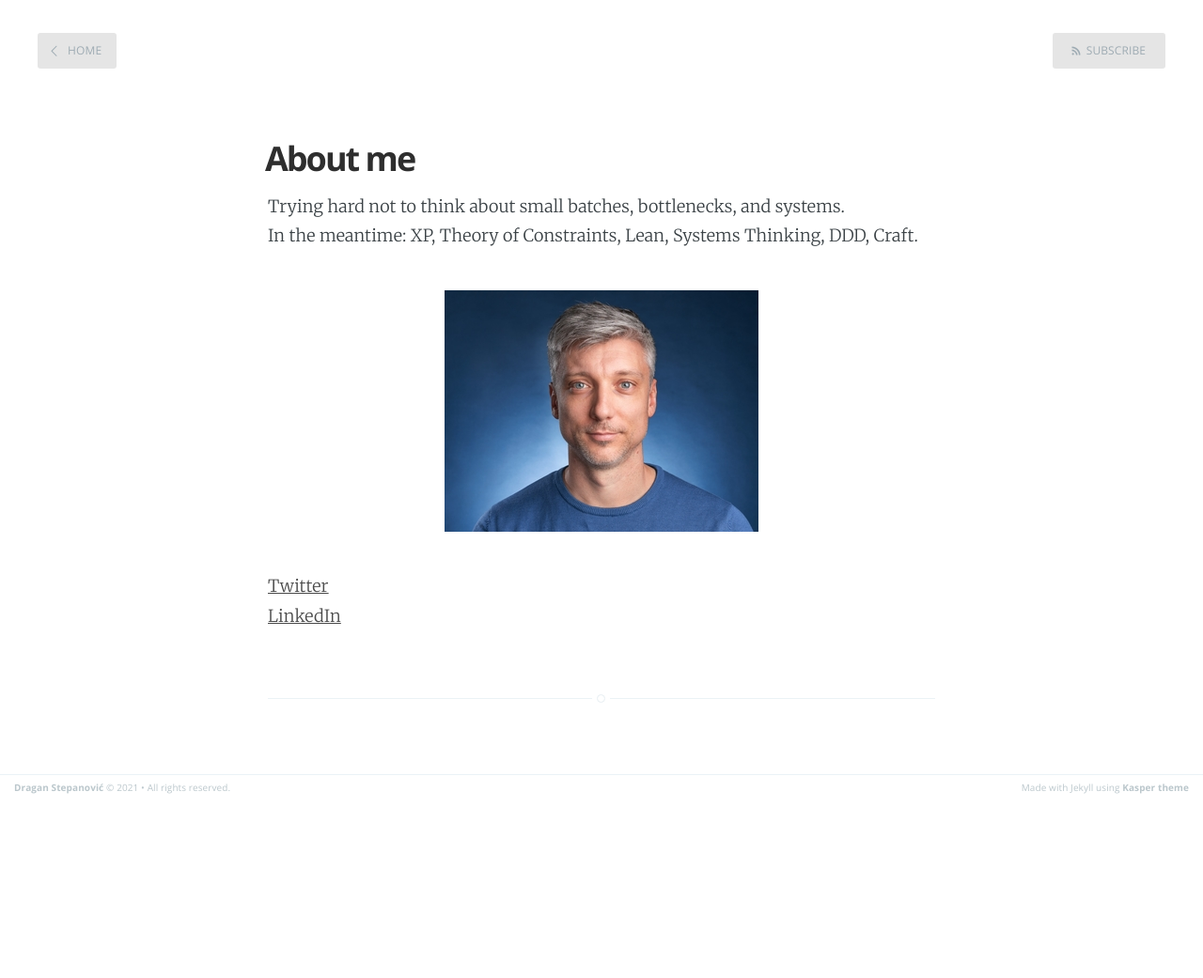
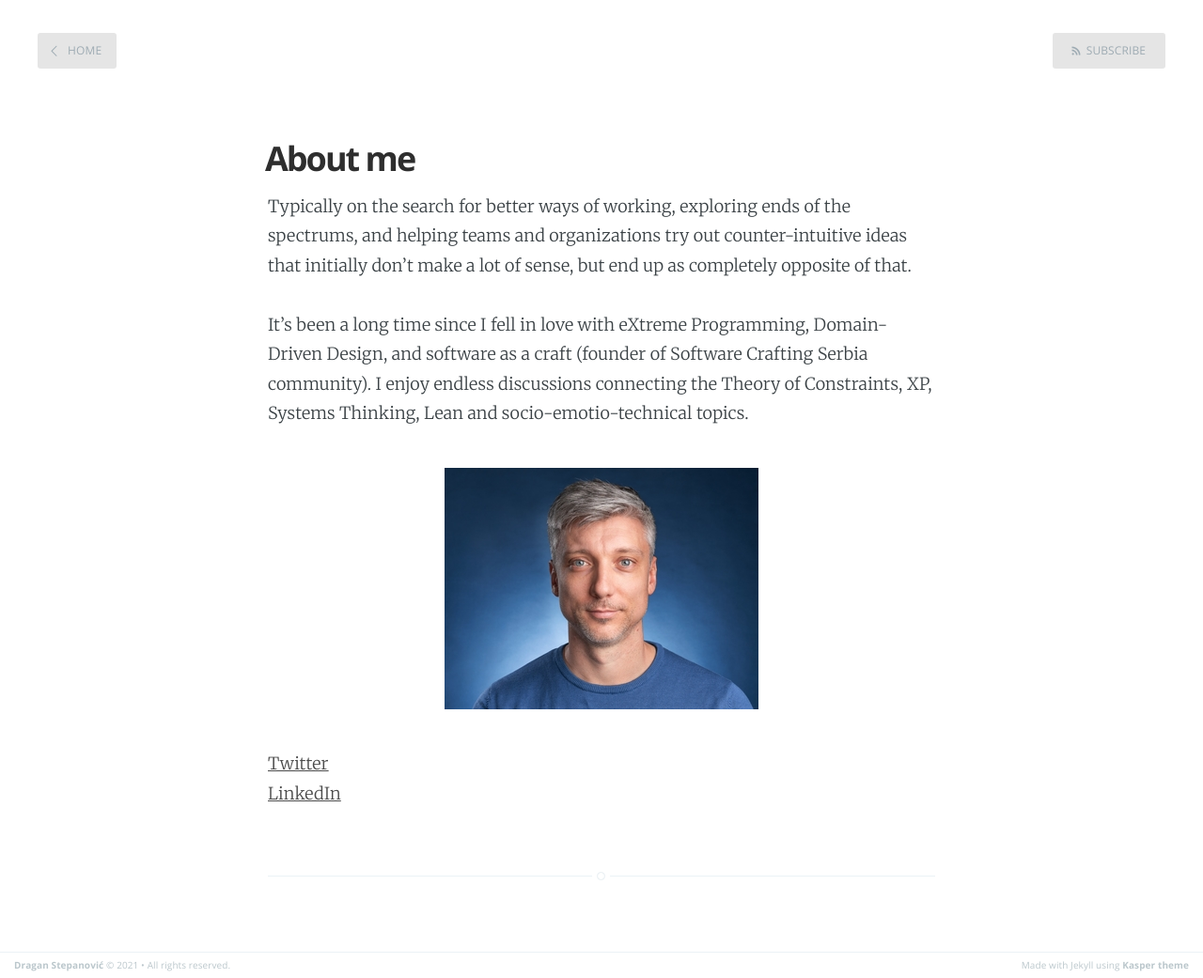
Before and after one commit to dragan-stepanovic/dragan-stepanovic.github.io, a Jekyll site: the page built from about.md, in a window 1280 px wide. Shown: the whole page at 94% size. Built offline with Jekyll 4.4.1, drawn with Linux system fonts in a browser that asks for light colours; before the commit the page ends 900 px from its top, so only the background shows below that.

Commit message:
Update about.md

```diff
--- a/about.md
+++ b/about.md
@@ -3,8 +3,10 @@ layout: page
 title: About me
 ---
 
-Trying hard not to think about small batches, bottlenecks, and systems.
-In the meantime: XP, Theory of Constraints, Lean, Systems Thinking, DDD, Craft.
+Typically on the search for better ways of working, exploring ends of the spectrums, and helping teams and organizations try out counter-intuitive ideas that initially don't make a lot of sense, but end up as completely opposite of that.
+
+It's been a long time since I fell in love with eXtreme Programming, Domain-Driven Design, and software as a craft (founder of Software Crafting Serbia community).
+I enjoy endless discussions connecting the Theory of Constraints, XP, Systems Thinking, Lean and socio-emotio-technical topics.
 
 ![](/assets/images/profile_resized.jpg)
 
```
